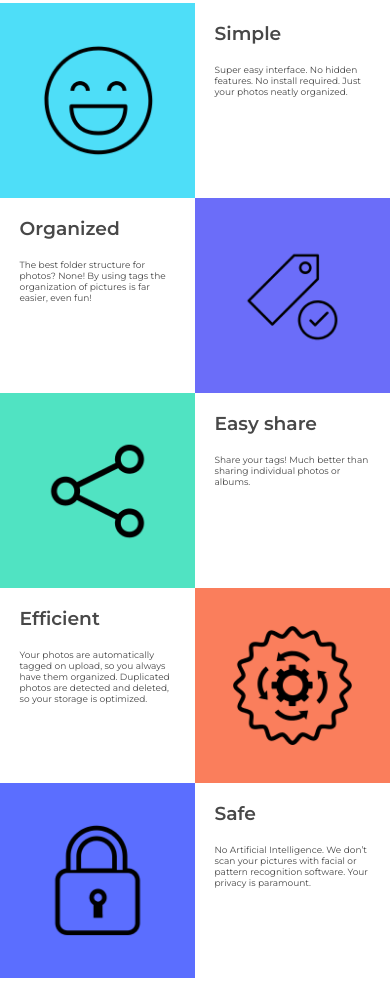
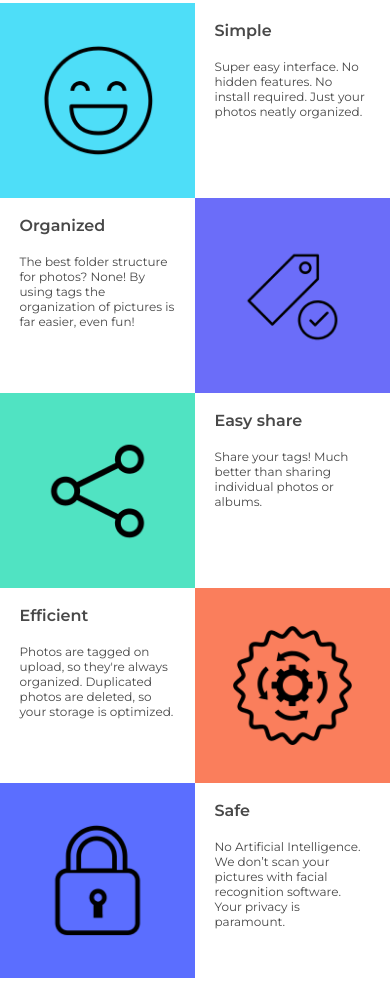
Before and after one commit to altocodenl/tagaway, a website: page home/index.html in a window 390 px wide. Shown: the part 631-1612 px from the top of the page. Drawn offline with Linux system fonts and the light colour scheme.

Commit message:
Update home.

```diff
--- a/home/index.html
+++ b/home/index.html
@@ -61,7 +61,7 @@
 			<div class="text-left">
 				<div class="benefits">
 					<h3>Efficient</h3>
-					<p>Your photos are automatically tagged on upload, so you always have them organized. Duplicated photos are detected and deleted, so your storage is optimized.
+					<p>Photos are tagged on upload, so they're always organized. Duplicated photos are deleted, so your storage is optimized.
 					</p>
 				</div>
 			</div>
@@ -73,7 +73,7 @@
 			<div class="text-right">
 				<div class="benefits">
 					<h3>Safe</h3>
-					<p>No Artificial Intelligence. We don’t scan your pictures with facial or pattern recognition software. Your privacy is paramount.</p>
+					<p>No Artificial Intelligence. We don’t scan your pictures with facial recognition software. Your privacy is paramount.</p>
 				</div>
 			</div>
 		</div>
--- a/home/style.css
+++ b/home/style.css
@@ -79,8 +79,14 @@ font-weight: 600;
 }
 
 @media screen and (max-width: 767px) {
+  h3 {
+    font-size: 1em;
+  }
+}
+
+@media screen and (max-width: 767px) {
   p {
-    font-size: 9px;
+    font-size: 12px;
     line-height: normal;
   }
 }
@@ -162,6 +168,7 @@ font-weight: 600;
     width: 80%;
     margin: auto;
 }
+
 .simple,
 .organized,
 .share,
```
